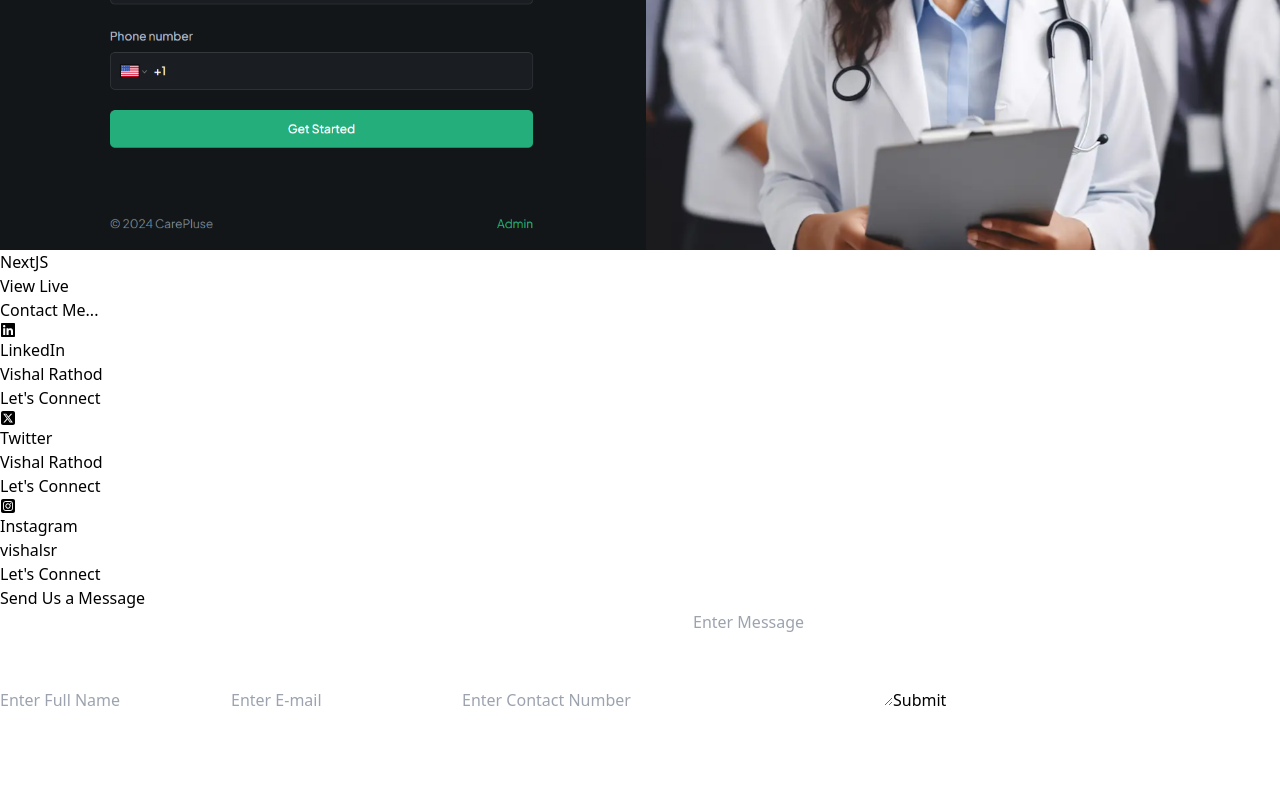
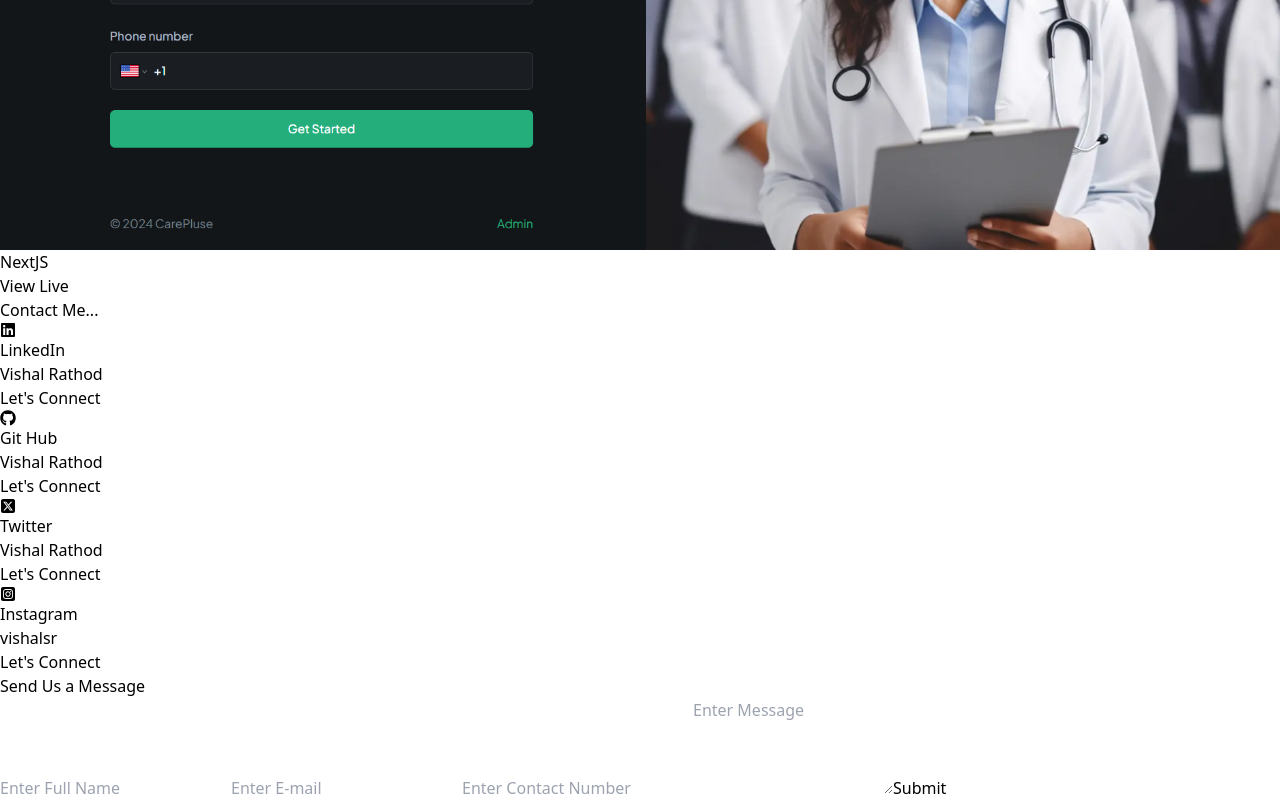
Before and after one commit to Rathod-vishal-20/Portfolio, a React (Vite) app: page / in a window 1280 px wide. Shown: the part 4170-4970 px from the top of the page. Before the commit the page ends 4882 px from the top, so only its background shows below. Built offline with nearby package versions, Linux system fonts and the light colour scheme.

Commit message:
added github component

```diff
--- a/src/components/Contact.jsx
+++ b/src/components/Contact.jsx
@@ -1,6 +1,6 @@
 import { useState } from "react";
 import { FaLinkedin } from "react-icons/fa";
-import { FaSquareXTwitter, FaSquareInstagram } from "react-icons/fa6";
+import { FaSquareXTwitter,FaGithub, FaSquareInstagram } from "react-icons/fa6";
 import "aos/dist/aos.css";
 import AOS from "aos";
 import emailjs from "@emailjs/browser";
@@ -60,7 +60,7 @@ const Contact = ({ isDarkTheme }) => {
 
   return (
     <div
-      className={`font-serif min-h-screen flex flex-col items-center justify-center px-4 ${
+      className={`font-serif w-full  min-h-screen flex flex-col items-center justify-center px-4 ${
         isDarkTheme
           ? "bg-gray-900 text-emerald-300"
           : "bg-gray-100 text-emerald-600"
@@ -75,7 +75,7 @@ const Contact = ({ isDarkTheme }) => {
         data-aos="fade-up"
       >
 
-        <div className="grid grid-cols-1 gap-8 sm:grid-cols-1 md:grid-cols-2 lg:grid-cols-3 justify-center items-center mx-auto ">
+        <div className="grid grid-cols-1 gap-8 sm:grid-cols-1 md:grid-cols-2 lg:grid-cols-2 justify-center items-center mx-auto ">
 
           <div className="shadow-lg shadow-teal-300 rounded-lg p-6 text-center border border-teal-300">
             <FaLinkedin className="mx-auto text-blue-700 text-5xl mb-4" />
@@ -90,6 +90,22 @@ const Contact = ({ isDarkTheme }) => {
               Let's Connect
             </a>
           </div>
+
+
+          <div className="shadow-lg shadow-teal-300 rounded-lg p-6 text-center border border-teal-300">
+            <FaGithub className="mx-auto text-blue-400 text-5xl mb-4" />
+            <h3 className="font-bold text-blue-400"></h3>Git Hub
+            <p className="text-sm">Vishal Rathod</p>
+            <a
+              href="https://github.com/Rathod-vishal-20"
+              target="_blank"
+              rel="noopener noreferrer"
+              className="text-purple-700 font-semibold hover:underline"
+            >
+              Let's Connect
+            </a>
+          </div>
+
 
           <div className="shadow-lg shadow-teal-300 rounded-lg p-6 text-center border border-teal-300">
             <FaSquareXTwitter className="mx-auto text-blue-400 text-5xl mb-4" />
```
